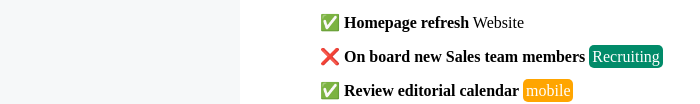
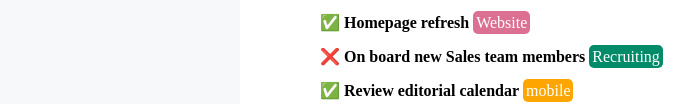
Before and after one commit to Andrea-Pomati/html-css-toboolist, a plain HTML site: page index.html in a window 1280 px wide. Shown: the part 535-639 px from the top of the page, without its empty margins (0-700 px from the left). Drawn offline with Linux system fonts and the light colour scheme.

Commit message:
css website

```diff
--- a/css/style.css
+++ b/css/style.css
@@ -106,3 +106,10 @@ section{
     padding: 3px;
 
 }
+
+#website{
+    color: white;
+    background-color: palevioletred;
+    border-radius: 5px;
+    padding: 3px;
+}
```
